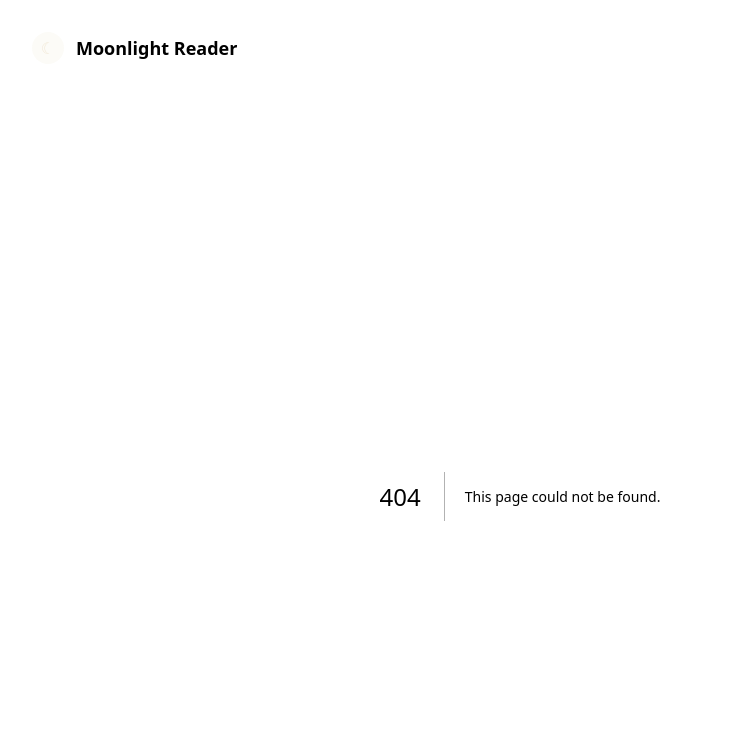
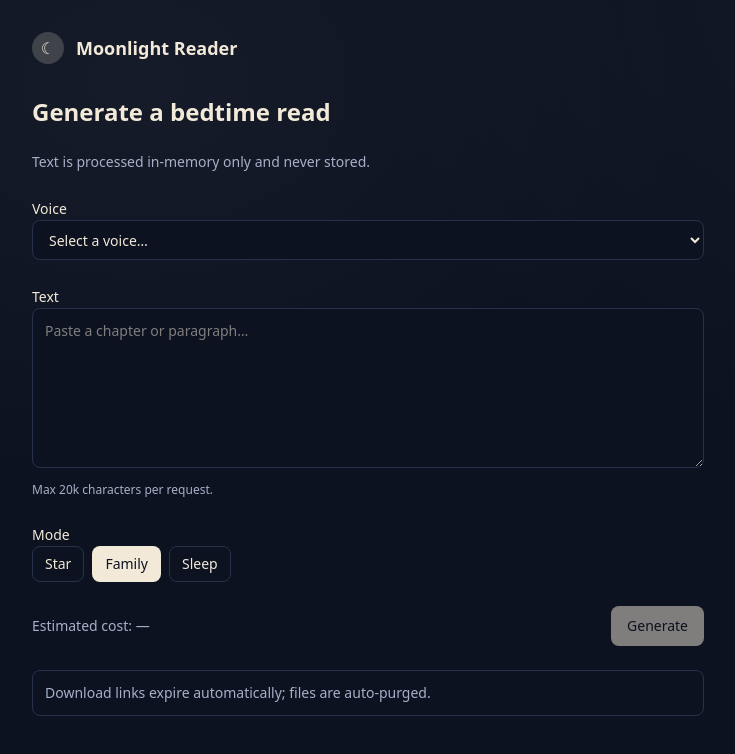
Before and after one commit to paarad/21-moonlight-reader, a Next.js app: page /tts in a window 1280 px wide. Before the commit this address had no page. Shown: the top 754 px of the page, without its empty margins (120-855 px from the left). Built offline with nearby package versions, Linux system fonts and the light colour scheme.

Commit message:
feat(pages): scaffold /voices, /voices/new, /tts, /privacy, /legal

```diff
--- /dev/null
+++ b/app/legal/page.tsx
@@ -0,0 +1,10 @@
+export default function LegalPage() {
+  return (
+    <div className="prose prose-invert max-w-3xl">
+      <h1>Legal</h1>
+      <p>
+        No impersonation of public figures without rights and documented consent. You must ensure you have the legal right to use the voices you upload or create. We reserve the right to revoke access for abuse.
+      </p>
+    </div>
+  );
+}
--- /dev/null
+++ b/app/privacy/page.tsx
@@ -0,0 +1,38 @@
+export default function PrivacyPage() {
+  return (
+    <div className="prose prose-invert max-w-3xl">
+      <h1>Privacy</h1>
+      <p>
+        Moonlight Reader is privacy-first. We store voices, not texts.
+      </p>
+
+      <h2>What we store</h2>
+      <ul>
+        <li>Anonymous session cookie (signed, HttpOnly).</li>
+        <li>Voice metadata (provider, provider_voice_id, optional display name).</li>
+        <li>TTL-bound audio outputs for temporary download.</li>
+      </ul>
+
+      <h2>What we do not store</h2>
+      <ul>
+        <li>No input text in our database, storage, or logs.</li>
+        <li>No source upload files after a provider voice is created.</li>
+      </ul>
+
+      <h2>Text handling</h2>
+      <p>
+        Your text is processed in-memory only to synthesize audio. Logs redact text and only keep counts and timings.
+      </p>
+
+      <h2>Uploads and outputs</h2>
+      <p>
+        Uploads are stored in an <code>uploads/</code> bucket with 1–24h TTL and deleted after voice creation. Outputs are delivered via pre-signed URLs with short expiries and auto-purged lifecycle rules.
+      </p>
+
+      <h2>Consent and revocation</h2>
+      <p>
+        Creating a voice requires explicit consent. You can revoke a voice at any time, which disables further TTS and revokes it with the provider.
+      </p>
+    </div>
+  );
+}
--- /dev/null
+++ b/app/tts/page.tsx
@@ -0,0 +1,72 @@
+"use client";
+
+import { useState } from "react";
+
+const modes = [
+  { key: "star", label: "Star" },
+  { key: "family", label: "Family" },
+  { key: "sleep", label: "Sleep" },
+] as const;
+
+type ModeKey = typeof modes[number]["key"];
+
+export default function TTSPage() {
+  const [mode, setMode] = useState<ModeKey>("family");
+  const [text, setText] = useState("");
+
+  return (
+    <div className="space-y-6 max-w-2xl">
+      <h1 className="text-2xl font-semibold">Generate a bedtime read</h1>
+      <p className="text-sm text-muted-foreground">
+        Text is processed in-memory only and never stored.
+      </p>
+
+      <div className="space-y-2">
+        <label className="text-sm">Voice</label>
+        <select className="w-full h-10 rounded-md border border-border bg-background px-3 text-sm">
+          <option value="">Select a voice…</option>
+          <option value="voice1">Voice 1</option>
+        </select>
+      </div>
+
+      <div className="space-y-2">
+        <label className="text-sm">Text</label>
+        <textarea
+          value={text}
+          onChange={(e) => setText(e.target.value)}
+          placeholder="Paste a chapter or paragraph…"
+          className="w-full min-h-40 rounded-md border border-border bg-background p-3 text-sm"
+        />
+        <div className="text-xs text-muted-foreground">Max 20k characters per request.</div>
+      </div>
+
+      <div className="space-y-2">
+        <label className="text-sm">Mode</label>
+        <div className="flex gap-2">
+          {modes.map((m) => (
+            <button
+              key={m.key}
+              onClick={() => setMode(m.key)}
+              className={`h-9 rounded-md border px-3 text-sm ${
+                mode === m.key ? "bg-primary text-primary-foreground border-transparent" : "border-border hover:bg-accent"
+              }`}
+            >
+              {m.label}
+            </button>
+          ))}
+        </div>
+      </div>
+
+      <div className="flex items-center justify-between">
+        <div className="text-sm text-muted-foreground">Estimated cost: —</div>
+        <button className="h-10 rounded-md bg-primary px-4 text-sm font-medium text-primary-foreground disabled:opacity-50" disabled>
+          Generate
+        </button>
+      </div>
+
+      <div className="rounded-md border border-border p-3 text-sm text-muted-foreground">
+        Download links expire automatically; files are auto-purged.
+      </div>
+    </div>
+  );
+}
--- /dev/null
+++ b/app/voices/new/page.tsx
@@ -0,0 +1,64 @@
+"use client";
+
+import { useState } from "react";
+
+export default function NewVoicePage() {
+  const [consent, setConsent] = useState(false);
+
+  return (
+    <div className="space-y-6 max-w-2xl">
+      <h1 className="text-2xl font-semibold">Save a voice</h1>
+      <p className="text-sm text-muted-foreground">
+        Upload 1–3 minute clips (wav/mp3/m4a). We store voice IDs at the provider, not your text.
+      </p>
+
+      <div className="space-y-2">
+        <label className="text-sm">Voice name (optional)</label>
+        <input
+          type="text"
+          className="w-full h-10 rounded-md border border-border bg-background px-3 text-sm"
+          placeholder="Grandma, Dad, Star Voice..."
+        />
+      </div>
+
+      <div className="space-y-2">
+        <label className="text-sm">Clips (1–3 minutes)</label>
+        <input
+          type="file"
+          accept="audio/*"
+          multiple
+          className="w-full text-sm"
+        />
+      </div>
+
+      <div className="rounded-md border border-border p-3 text-sm space-y-3">
+        <label className="flex items-start gap-2">
+          <input
+            type="checkbox"
+            className="mt-1 h-4 w-4"
+            checked={consent}
+            onChange={(e) => setConsent(e.target.checked)}
+          />
+          <span>
+            I confirm I have rights and consent to create an AI voice from these clips.
+          </span>
+        </label>
+        <div className="text-xs text-muted-foreground">
+          Suggested consent script: “I allow my voice to be cloned for Moonlight Reader. I understand I can revoke this later.”
+        </div>
+      </div>
+
+      <div className="flex gap-3">
+        <button
+          disabled={!consent}
+          className="h-10 rounded-md bg-primary px-4 text-sm font-medium text-primary-foreground disabled:opacity-50"
+        >
+          Create voice
+        </button>
+        <button className="h-10 rounded-md border border-border px-4 text-sm hover:bg-accent">
+          Cancel
+        </button>
+      </div>
+    </div>
+  );
+}
--- /dev/null
+++ b/app/voices/page.tsx
@@ -0,0 +1,44 @@
+import Link from "next/link";
+
+export default function VoicesPage() {
+  return (
+    <div className="space-y-6">
+      <div className="flex items-center justify-between">
+        <h1 className="text-2xl font-semibold">Your Voices</h1>
+        <Link
+          href="/voices/new"
+          className="inline-flex h-10 items-center justify-center rounded-md bg-primary px-4 text-sm font-medium text-primary-foreground hover:bg-primary/90"
+        >
+          Save a new voice
+        </Link>
+      </div>
+
+      <div className="rounded-md border border-border p-4 text-sm text-muted-foreground">
+        Sign in is anonymous via a private cookie. Voices below are bound to your browser.
+      </div>
+
+      <div className="grid gap-4 sm:grid-cols-2 lg:grid-cols-3">
+        {[1, 2, 3].map((i) => (
+          <div key={i} className="rounded-lg border border-border bg-card p-4 space-y-3">
+            <div className="flex items-center justify-between">
+              <div>
+                <div className="font-medium">Voice {i}</div>
+                <div className="text-xs text-muted-foreground">Provider • Date</div>
+              </div>
+              <span className="text-xs rounded-full border border-border px-2 py-0.5 text-muted-foreground">
+                active
+              </span>
+            </div>
+            <div className="flex gap-2">
+              <button className="h-9 rounded-md border border-border px-3 text-sm hover:bg-accent">Rename</button>
+              <button className="h-9 rounded-md border border-border px-3 text-sm hover:bg-accent">Use</button>
+              <button className="h-9 rounded-md border border-destructive/50 px-3 text-sm text-destructive hover:bg-destructive/10">
+                Revoke
+              </button>
+            </div>
+          </div>
+        ))}
+      </div>
+    </div>
+  );
+}
```
